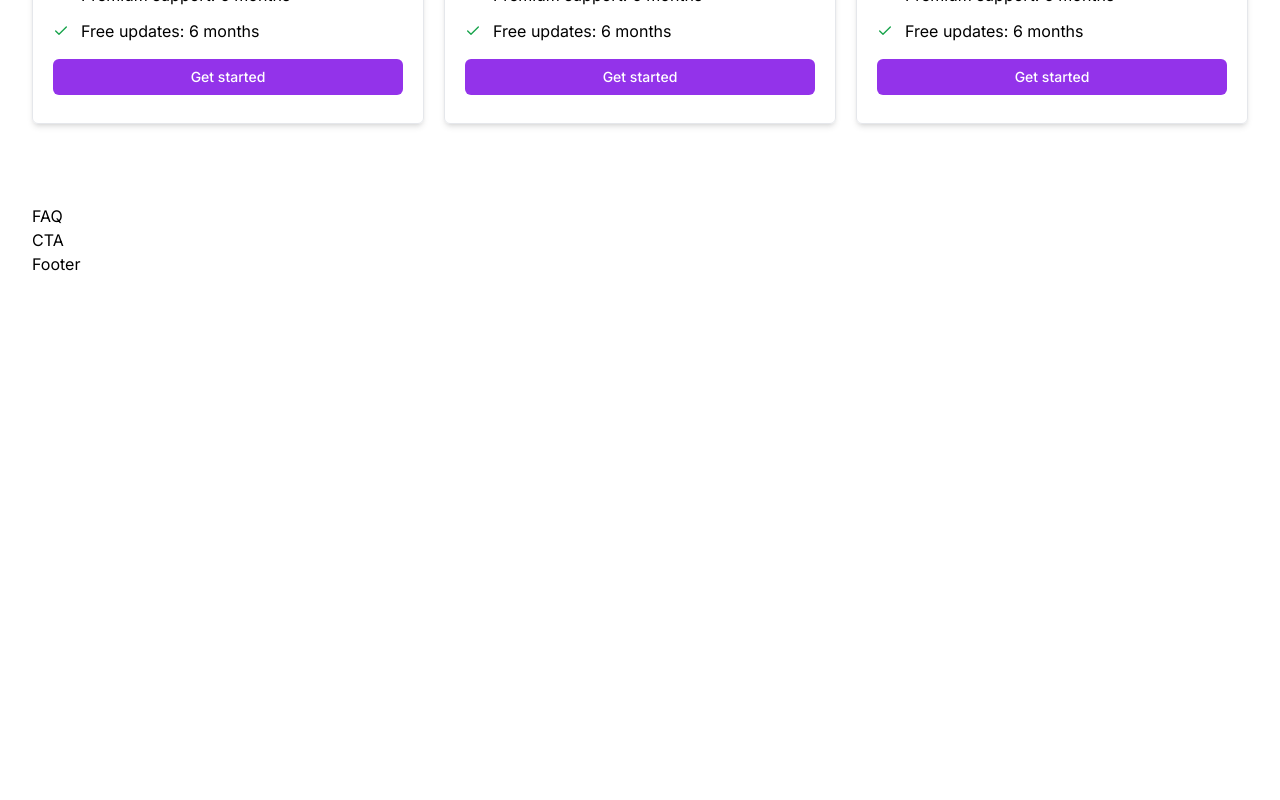
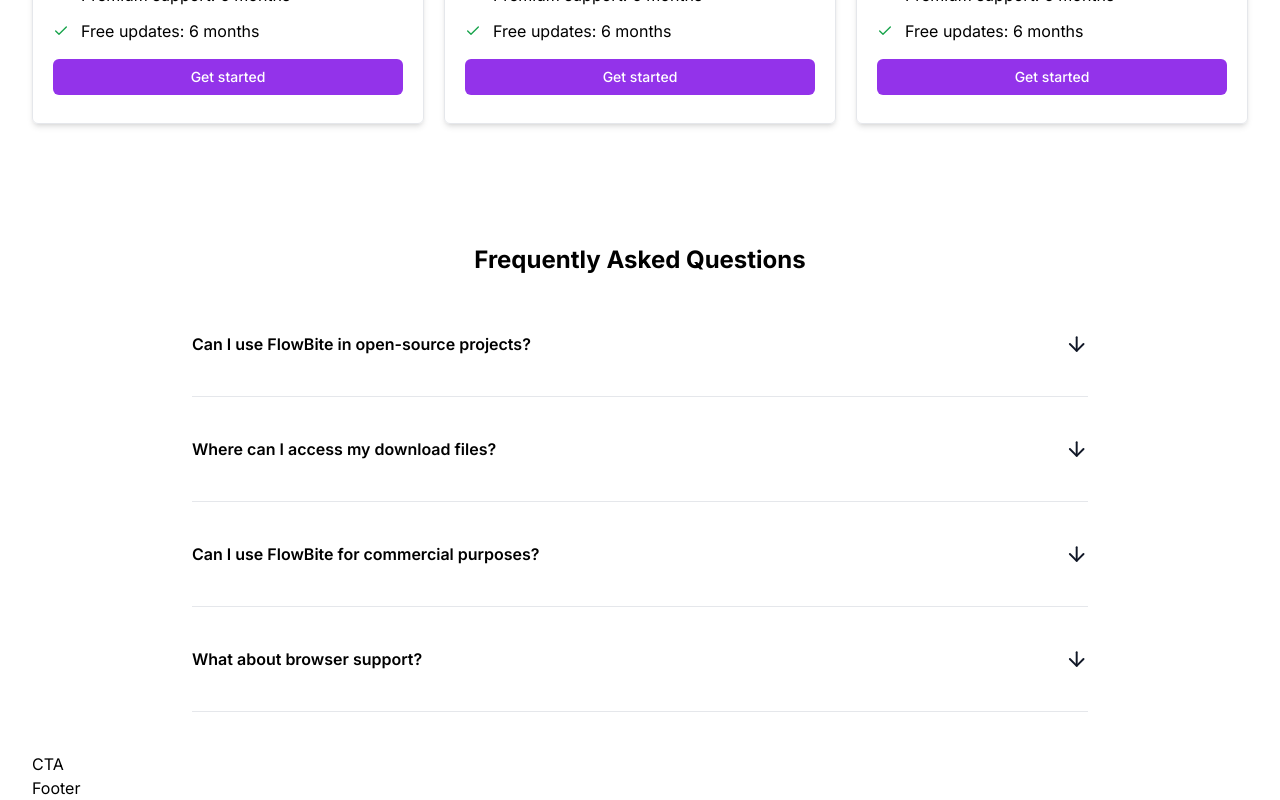
Before and after one commit to vaskrsijep/landwind, a Next.js app: page / in a window 1280 px wide. Shown: the part 3184-3984 px from the top of the page. Before the commit the page ends 3460 px from the top, so only its background shows below. Built offline with nearby package versions, Linux system fonts and the light colour scheme.

Commit message:
FAQ components with accordion and transitions

```diff
--- a/src/components/FAQ.tsx
+++ b/src/components/FAQ.tsx
@@ -1,9 +1,79 @@
-import React from 'react'
+"use client";
+import { ArrowDown, ArrowUp } from "lucide-react";
+import React, { useState } from "react";
 
-const FAQ = () => {
+type FAQItem = {
+  question: string;
+  answer: string;
+};
+
+const FAQ: React.FC = () => {
+  const [activeIndex, setActiveIndex] = useState<number | null>(null);
+
+  const handleClick = (index: number) => {
+    setActiveIndex(index === activeIndex ? null : index);
+  };
+
+  const faqData: FAQItem[] = [
+    {
+      question: "Can I use FlowBite in open-source projects?",
+      answer:
+        "Generally, it is accepted to use FlowBite in open-source projects, as long as it is not a UI library, a theme, a template, a page-builder that would be considered as an alternative to FlowBite itself. With that being said, feel free to use this design kit for your open-source projects.",
+    },
+    {
+      question: "Where can I access my download files?",
+      answer:
+        "Generally, it is accepted to use FlowBite in open-source projects, as long as it is not a UI library, a theme, a template, a page-builder that would be considered as an alternative to FlowBite itself. With that being said, feel free to use this design kit for your open-source projects.",
+    },
+    {
+      question: "Can I use FlowBite for commercial purposes?",
+      answer:
+        "Generally, it is accepted to use FlowBite in open-source projects, as long as it is not a UI library, a theme, a template, a page-builder that would be considered as an alternative to FlowBite itself. With that being said, feel free to use this design kit for your open-source projects.",
+    },
+    {
+      question: "What about browser support?",
+      answer:
+        "Generally, it is accepted to use FlowBite in open-source projects, as long as it is not a UI library, a theme, a template, a page-builder that would be considered as an alternative to FlowBite itself. With that being said, feel free to use this design kit for your open-source projects.",
+    },
+    // Dodaj ostala pitanja i odgovore po potrebi
+  ];
+
   return (
-    <div>FAQ</div>
-  )
-}
+    <div className="max-w-4xl mx-auto py-10">
+      <div>
+        <h2 className="text-2xl font-bold mb-4 text-center">
+          Frequently Asked Questions
+        </h2>
+        {faqData.map((item, index) => (
+          <div key={index} className="border-b py-10">
+            <div className="flex items-center justify-between">
+              <button
+                className="w-full text-left font-semibold"
+                onClick={() => handleClick(index)}
+              >
+                {item.question}
+              </button>
+              {activeIndex === index ? (
+                <ArrowUp className="text-gray-900" />
+              )
+              : (
+                <ArrowDown className="text-gray-900" />
+              )}
+            </div>
+            <div
+              className={`overflow-hidden transition-max-h duration-100 ${
+                activeIndex === index ? "max-h-full" : "max-h-0"
+              }`}
+            >
+              <p className="py-2 text-base font-normal text-gray-500">
+                {item.answer}
+              </p>
+            </div>
+          </div>
+        ))}
+      </div>
+    </div>
+  );
+};
 
-export default FAQ
+export default FAQ;
```
